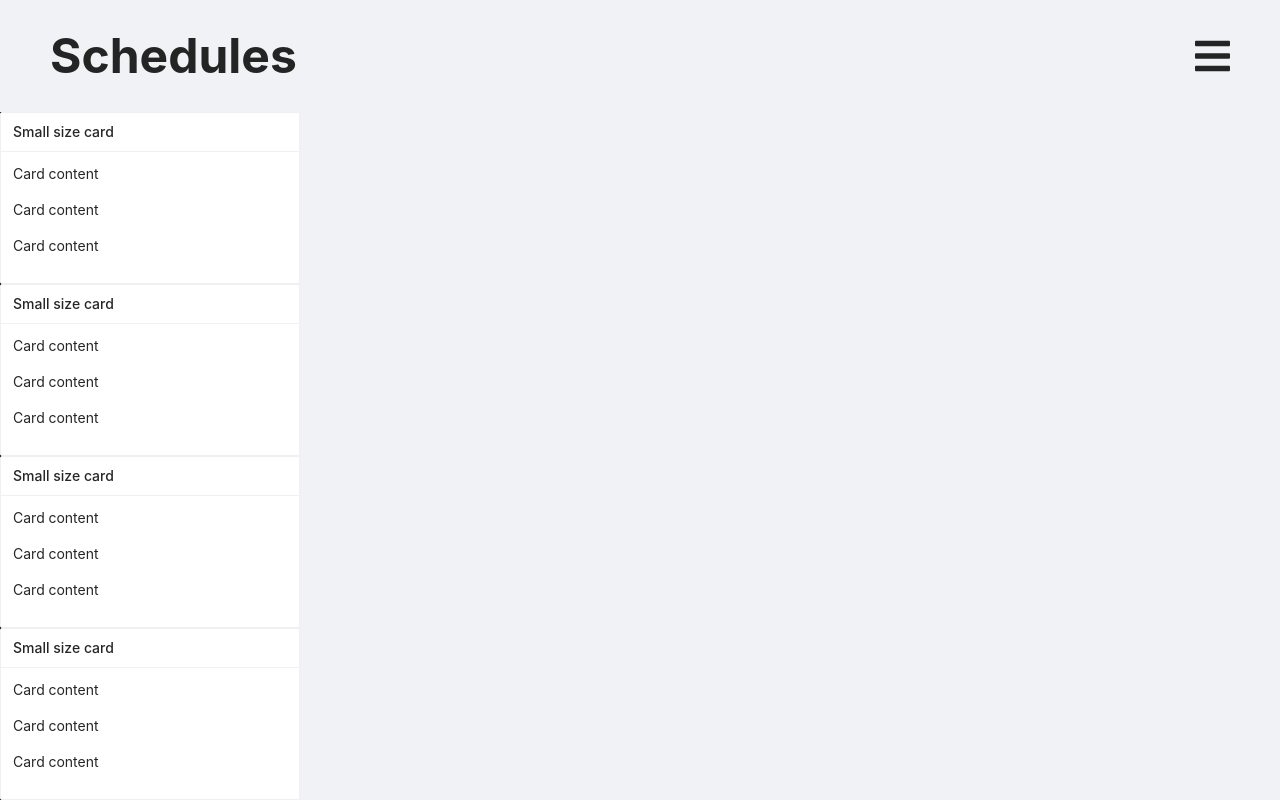
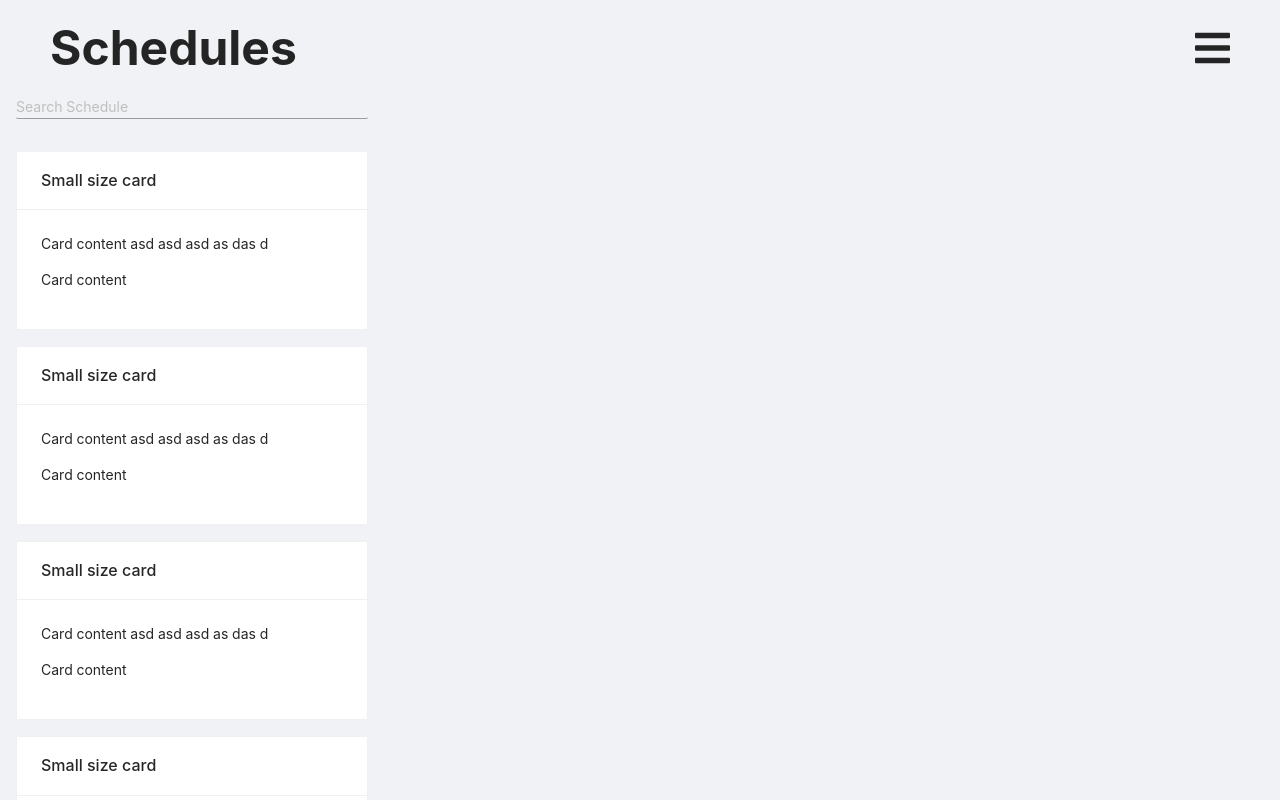
Before and after one commit to TelmoAlexandre/blue_prism_2021, a React (Create React App) app: page / in a window 1280 px wide. Shown: the top 800 px of the page. Built offline with nearby package versions, Linux system fonts and the light colour scheme.

Commit message:
Schedule Sider Layout. Added search component.

```diff
--- a/src/components/ScheduleCardsSider/ScheduleCard/index.tsx
+++ /dev/null
@@ -1,14 +0,0 @@
-import { Card } from "antd";
-import React from "react";
-
-interface IProps {}
-
-export default function ScheduleCard({}: IProps) {
-  return (
-    <Card size="small" title="Small size card" style={{ width: 300 }}>
-      <p>Card content</p>
-      <p>Card content</p>
-      <p>Card content</p>
-    </Card>
-  );
-}
--- /dev/null
+++ b/src/components/ScheduleCardsSider/ScheduleCardsList/ScheduleCard/index.tsx
@@ -0,0 +1,23 @@
+import { Card } from "antd";
+import React from "react";
+
+interface IProps {}
+
+export default function ScheduleCard({}: IProps) {
+  const onClick = () => {
+    alert("TODO");
+  };
+
+  return (
+    <Card
+      size="default"
+      title="Small size card"
+      onClick={onClick}
+      style={{ width: "100%" }}
+      hoverable
+    >
+      <p>Card content asd asd asd as das d</p>
+      <p>Card content</p>
+    </Card>
+  );
+}
--- /dev/null
+++ b/src/components/ScheduleCardsSider/ScheduleCardsList/index.tsx
@@ -0,0 +1,15 @@
+import React from "react";
+import ScheduleCard from "./ScheduleCard";
+
+interface IProps {}
+
+export default function ScheduleCardsList({}: IProps) {
+  const test = [0, 0, 0, 0, 0];
+  return (
+    <>
+      {test.map(i => (
+        <ScheduleCard />
+      ))}
+    </>
+  );
+}
--- /dev/null
+++ b/src/components/ScheduleCardsSider/ScheduleSearch/index.tsx
@@ -0,0 +1,25 @@
+import { Input } from "antd";
+import Search from "antd/lib/input/Search";
+import React, { ChangeEvent, ChangeEventHandler } from "react";
+import styles from "./styles.module.scss";
+
+interface IProps {}
+
+export default function ScheduleSearch({}: IProps) {
+  const onSearch = (e: ChangeEvent<HTMLInputElement>) => {
+    const value: string = e.target.value;
+    console.log(value);
+  };
+
+  return (
+    <div className={styles.container}>
+      <Input
+        className={styles.input}
+        placeholder="Search Schedule"
+        onChange={onSearch}
+        bordered={false}
+        allowClear
+      />
+    </div>
+  );
+}
--- /dev/null
+++ b/src/components/ScheduleCardsSider/ScheduleSearch/styles.module.scss
@@ -0,0 +1,15 @@
+.container {
+  padding: 1rem 0;
+
+  .input {
+    width: 50%;
+    border-bottom: 1px solid #9c9c9c;
+    padding: 0;
+  }
+}
+
+@media (max-width: 1600px) {
+  .input {
+    width: 100% !important;
+  }
+}
--- a/src/components/ScheduleCardsSider/index.tsx
+++ b/src/components/ScheduleCardsSider/index.tsx
@@ -1,15 +1,15 @@
 import React from "react";
-import ScheduleCard from "./ScheduleCard";
+import ScheduleCardsList from "./ScheduleCardsList";
+import ScheduleSearch from "./ScheduleSearch";
+import styles from "./styles.module.scss";
+
 interface IProps {}
 
 export default function ScheduleCardsSider({}: IProps) {
-  const test = [0, 0, 0, 0, 0];
-
   return (
-    <>
-      {test.map(i => (
-        <ScheduleCard />
-      ))}
-    </>
+    <div className={styles.container}>
+      <ScheduleSearch />
+      <ScheduleCardsList />
+    </div>
   );
 }
--- /dev/null
+++ b/src/components/ScheduleCardsSider/styles.module.scss
@@ -0,0 +1,12 @@
+.container {
+  display: flex;
+  flex-direction: column;
+  justify-content: space-around;
+  padding: 0 1rem;
+  width: 30vw;
+  min-width: 20rem;
+
+  > div {
+    margin-bottom: 1rem;
+  }
+}
--- a/src/index.scss
+++ b/src/index.scss
@@ -1,9 +1,13 @@
+$transitionLength: 0.5s;
+
 body {
   margin: 0;
   font-family: -apple-system, BlinkMacSystemFont, "Arial", "Segoe UI", "Roboto", "Oxygen", "Ubuntu",
     "Cantarell", "Fira Sans", "Droid Sans", "Helvetica Neue", sans-serif;
   -webkit-font-smoothing: antialiased;
   -moz-osx-font-smoothing: grayscale;
+  overflow: hidden;
+  transition: $transitionLength;
 }
 
 code {
--- a/src/pages/Scheduler/PageHeader/styles.module.scss
+++ b/src/pages/Scheduler/PageHeader/styles.module.scss
@@ -1,7 +1,5 @@
-$transitionLength: 0.3s;
-
 .container {
-  padding: 1.5rem 0;
+  padding: 1rem 0;
   display: flex;
   justify-content: space-between;
 
@@ -9,7 +7,6 @@ $transitionLength: 0.3s;
     .title {
       font-size: 3rem;
       font-weight: 700;
-      transition: $transitionLength;
       margin: 0;
     }
   }
@@ -22,12 +19,11 @@ $transitionLength: 0.3s;
     .barsIcon {
       font-size: 2.5rem;
       cursor: pointer;
-      transition: $transitionLength;
     }
   }
 }
 
-@media (max-width: 500px) {
+@media (max-width: 400px) {
   .container {
     .left {
       .title {
--- a/src/pages/Scheduler/index.tsx
+++ b/src/pages/Scheduler/index.tsx
@@ -16,10 +16,10 @@ export default function SchedulerPage({}: IProps) {
       </Header>
       <Content>
         <Layout>
-          <Sider>
+          <Sider className={styles.sider}>
             <ScheduleCardsSider />
           </Sider>
-          <Content>
+          <Content className={styles.content}>
             <ScheduleLogsContent />
           </Content>
         </Layout>
--- a/src/pages/Scheduler/styles.module.scss
+++ b/src/pages/Scheduler/styles.module.scss
@@ -1,4 +1,20 @@
 .header {
+  height: 10vh;
   background: none;
-  height: auto;
 }
+
+.sider {
+  height: 90vh;
+  overflow-y: auto;
+  overflow-x: hidden;
+  background: none;
+  width: auto !important;
+  max-width: none !important;
+  flex: none !important;
+}
+
+.content {
+  height: 90vh;
+  overflow-y: auto;
+  overflow-x: hidden;
+}
```
